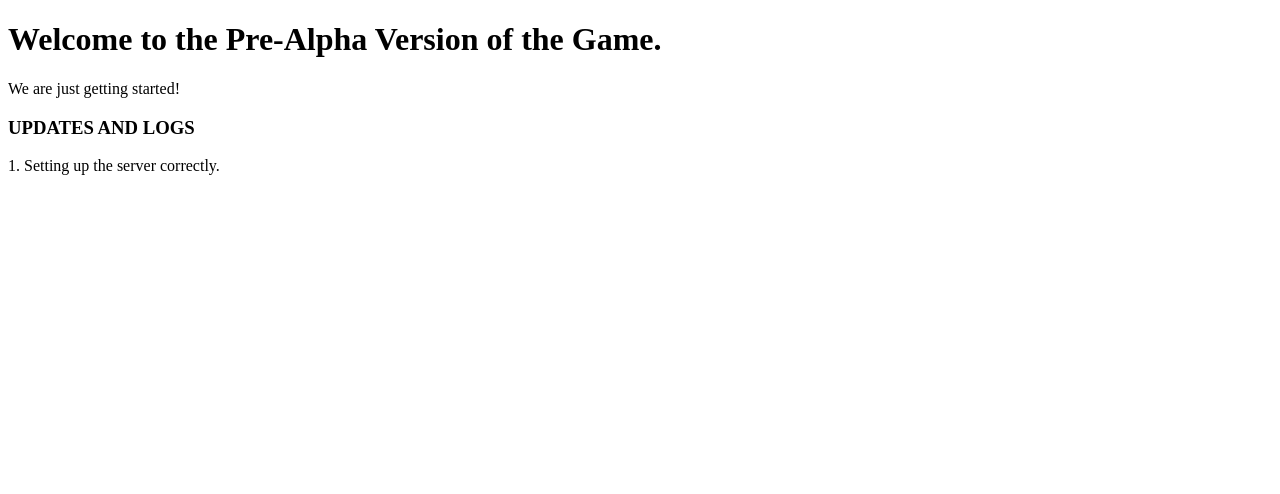
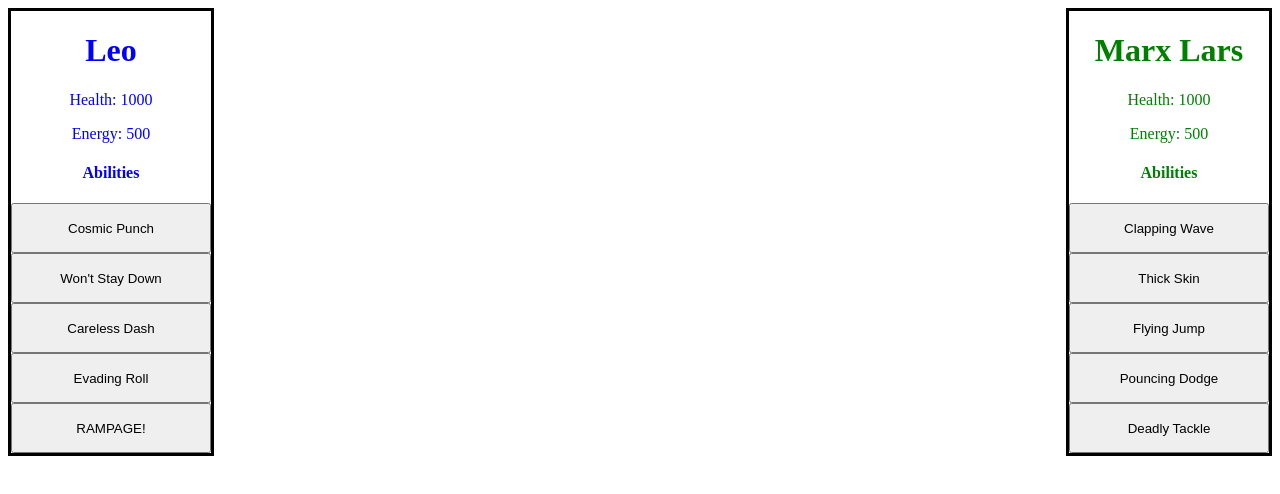
Before and after one commit to adifferentearth/ADE_Battle, a plain HTML site: page index.html in a window 1280 px wide. Drawn offline with Linux system fonts and the light colour scheme.

Commit message:
Added the files created from Office

```diff
--- /dev/null
+++ b/css/main.css
@@ -0,0 +1,18 @@
+#leo-char {
+	color: blue;
+	float: left;
+	text-align: center;
+	border:3px solid black;
+}
+
+#marx-char {
+	color: green;
+	float: right;
+	text-align: center;
+	border: 3px solid black;
+}
+
+.btnn {
+	width: 200px;
+	height: 50px;
+}
--- a/index.html
+++ b/index.html
@@ -1,13 +1,53 @@
 <!DOCTYPE html>
 <html>
 <head>
-	<title>ADE: The Game (Pre-Alpha Version)</title>
+	<title>Battle of the Trident: Leo vs Marx Lars</title>
+	<link rel="stylesheet" type="text/css" href="css/main.css">
+
 </head>
-<body>
-	<h1>Welcome to the Pre-Alpha Version of the Game.</h1>
-	<p>We are just getting started!</p>
-	<h3>UPDATES AND LOGS</h3>
-	<p>1. Setting up the server correctly.</p>
+<body style="background-image: ulr(images/forrest.jpg)">
+	<div>
+		<div>
+			<div>
+				<div id="leo-char">
+					<h1>Leo</h1>
+					<p>Health: <span>1000</span></p>
+					<p>Energy: <span>500</span></p>
+					<h4>Abilities</h4>
+					<button class="btnn">Cosmic Punch</button><br>
+					<button class="btnn">Won't Stay Down</button><br>
+					<button class="btnn">Careless Dash</button><br>
+					<button class="btnn">Evading Roll</button><br>
+					<button class="btnn">RAMPAGE!</button>
+
+				</div>
+				<div id="marx-char">
+					<h1>Marx Lars</h1>
+					<p>Health: <span>1000</span></p>
+					<p>Energy: <span>500</span></p>
+					<h4>Abilities</h4>
+					<button class="btnn">Clapping Wave</button><br>
+					<button class="btnn">Thick Skin</button><br>
+					<button class="btnn">Flying Jump</button><br>
+					<button class="btnn">Pouncing Dodge</button><br>
+					<button class="btnn">Deadly Tackle</button>
+
+				</div>
+			</div>
+		</div>
+	</div>
+
+
+<!--
+√ Cosmic Punch:
+Energy-
+Output Damage-
+Input Damage-
+Output Heal-
+Input Heal-
+Accuracy-
+
+-->
 
 </body>
 </html>
```
Also changed, not shown: js/main.js (added).
